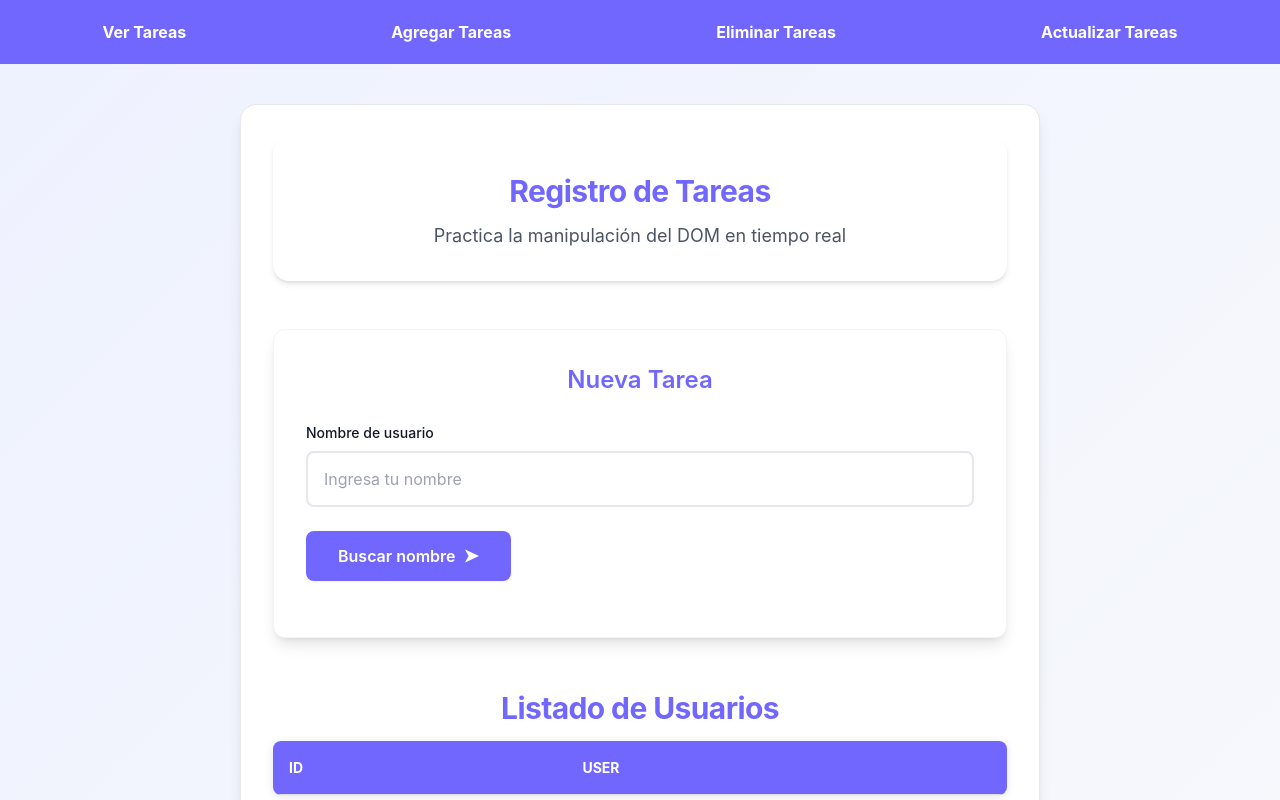
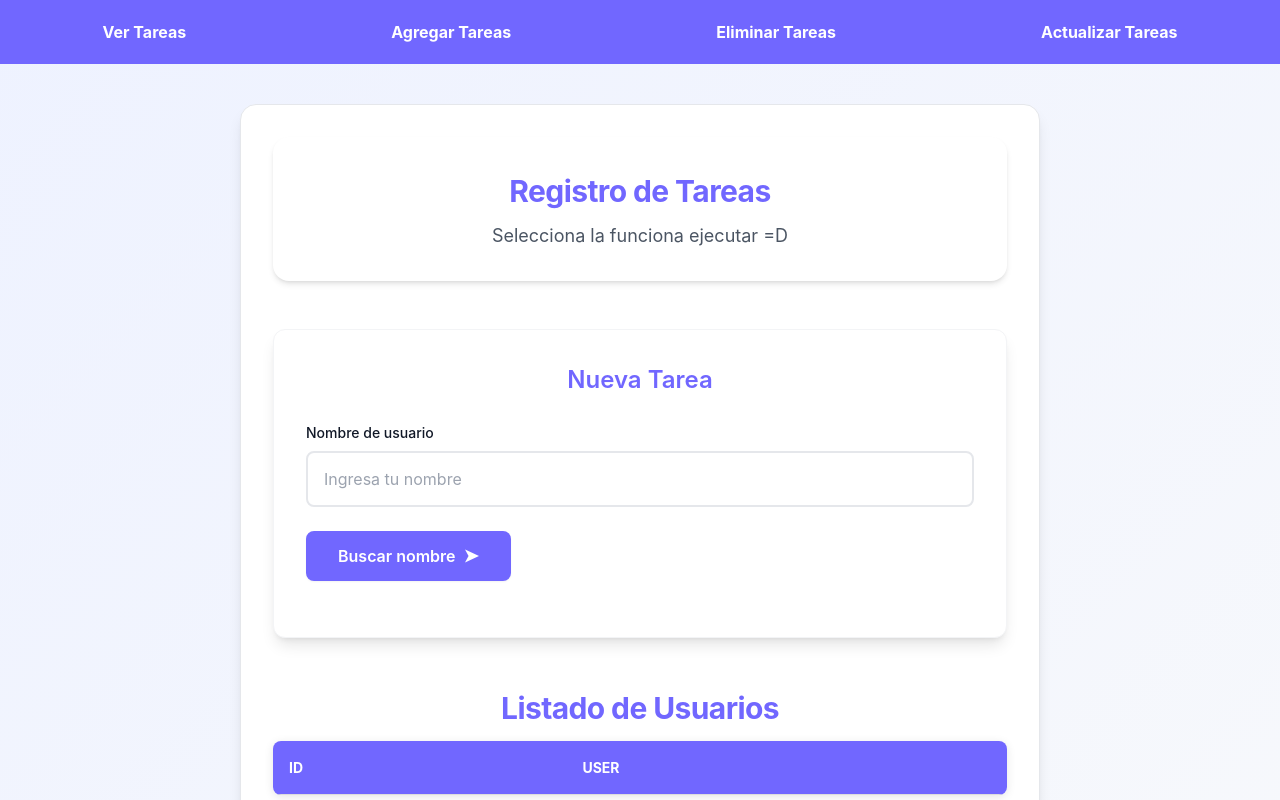
Before and after one commit to jogard24/Repositorio-Actividades, a website built with Vite: page Cliente/index.html in a window 1280 px wide. Both pictures are taken after a click on the link "Agregar Tareas". Shown: the top 800 px of the page. Built offline with nearby package versions, Linux system fonts and the light colour scheme; no server answers.

Commit message:
fix: se solucionaron conflitos con la rama develop

```diff
--- a/Cliente/index.html
+++ b/Cliente/index.html
@@ -17,7 +17,7 @@
         <!-- Encabezado principal -->
         <header class="header">
             <h1 class="header__title">Registro de Tareas</h1>
-            <p class="header__subtitle">Practica la manipulación del DOM en tiempo real</p>
+            <p class="header__subtitle" id="textoPrincipal">Bienvenido a la pagina del grupo #2</p>
         </header>
 
         <div class ="contenidoP">
--- a/Cliente/script.js
+++ b/Cliente/script.js
@@ -12,11 +12,14 @@ import { enrrutador } from "@/router/router.js";
  * Usamos getElementById para obtener referencias a los elementos únicos.
  */
 const cambio = document.querySelector(".contenidoP");
+const textoP = document.querySelector("#textoPrincipal");
 
 const arrancar = async () => {
     console.log("Cambios");
 
-  await enrrutador(cambio)
+    await enrrutador(cambio);
+
+    textoP.innerHTML = "Selecciona la funciona ejecutar =D";
 }
 
 
```
Also changed, not shown: Servidor/transferencia.json (+1 -8 lines), 1 other file.
